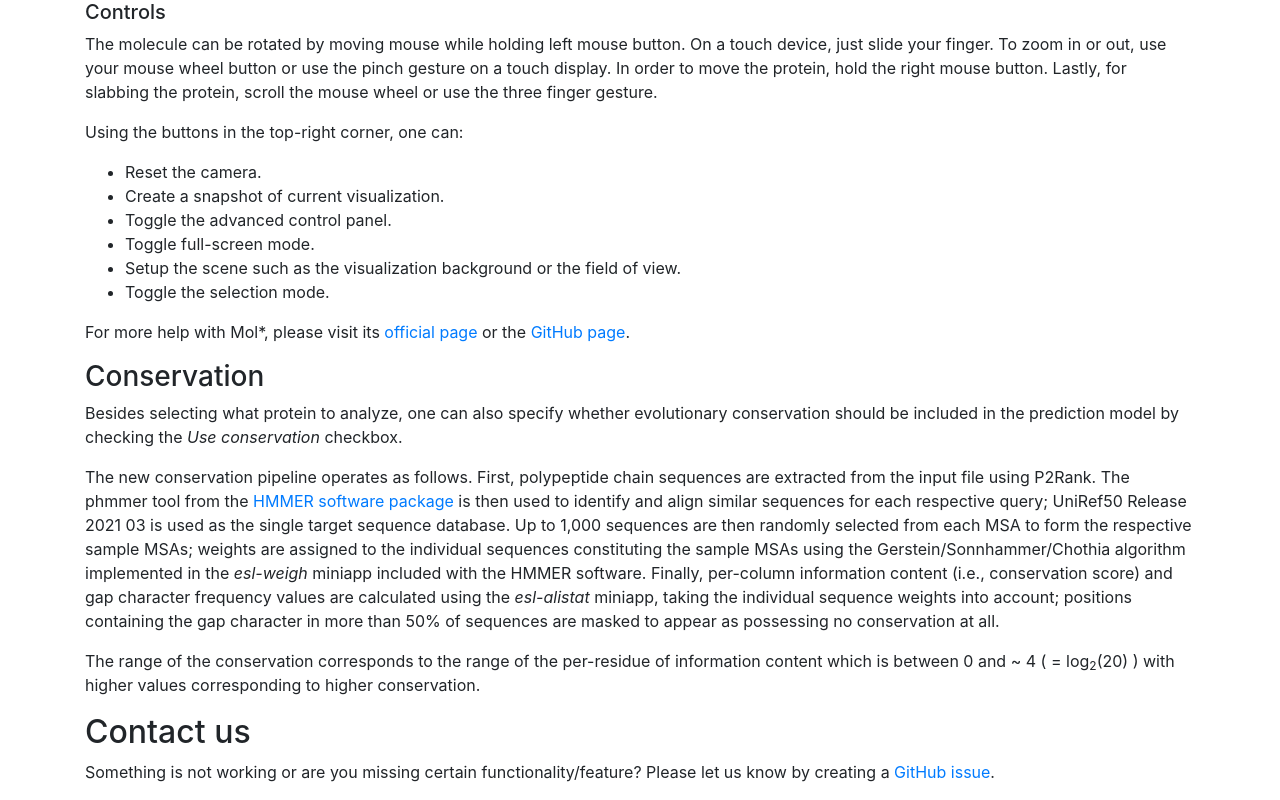
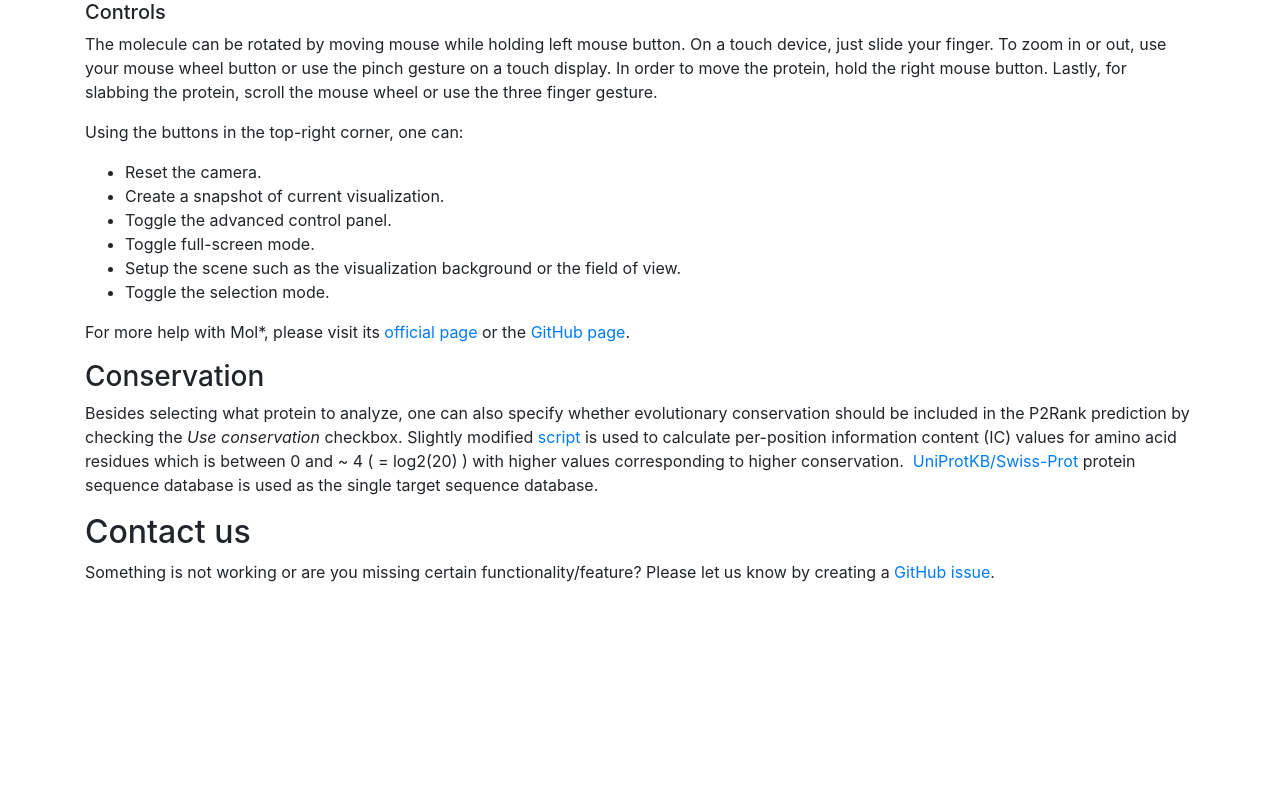
Before and after one commit to milantru/prankweb, a React (Vite) app in the folder src/frontend/: page /help in a window 1280 px wide. Shown: the part 1201-2001 px from the top of the page. After the commit the page ends 1801 px from the top, so only its background shows below. Built offline with nearby package versions, Linux system fonts and the light colour scheme.

Commit message:
Update description

```diff
--- a/src/frontend/src/pages/help/Help.tsx
+++ b/src/frontend/src/pages/help/Help.tsx
@@ -111,25 +111,13 @@ function Help() {
             <h3 id="conservation">Conservation</h3>
             <p>
                 Besides selecting what protein to analyze, one can also specify whether evolutionary conservation should be
-                included in the prediction model by checking the <em>Use conservation</em> checkbox.
-            </p>
-            <p>
-                The new conservation pipeline operates as follows.
-                First, polypeptide chain sequences are extracted from the input file using P2Rank.
-                The phmmer tool from the <a href="http://hmmer.org/" target="_blank" rel="noopener noreferrer">HMMER
-                    software package</a> is then used to identify and align similar sequences for each respective query; UniRef50
-                Release 2021 03 is used as the single target sequence database.
-                Up to 1,000 sequences are then randomly selected from each MSA to form the respective sample MSAs; weights are
-                assigned to the individual sequences constituting the sample MSAs using the Gerstein/Sonnhammer/Chothia algorithm
-                implemented in the <em>esl-weigh</em> miniapp included with the HMMER software.
-                Finally, per-column information content (i.e., conservation score) and gap character frequency values are
-                calculated using the <em>esl-alistat</em> miniapp, taking the individual sequence weights into account; positions
-                containing the gap character in more than 50% of sequences are masked to appear as possessing no conservation at
-                all.
-            </p>
-            <p>
-                The range of the conservation corresponds to the range of the per-residue of information content which is between
-                0 and ~&nbsp;4 (&nbsp;=&nbsp;log<sub>2</sub>(20)&nbsp;) with higher values corresponding to higher conservation.
+                included in the P2Rank prediction by checking the <em>Use conservation</em> checkbox. Slightly modified
+                <a href="https://github.com/cusbg/prankweb/blob/main/conservation/hmm_based/conservation_hmm_based.py"> script </a>
+                is used to calculate per-position information content (IC) values for amino acid residues which is between 0 and ~ 4 ( = log2(20) )
+                with higher values corresponding to higher conservation.
+                <a href="https://ftp.expasy.org/databases/uniprot/current_release/knowledgebase/complete/uniprot_sprot.fasta.gz">
+                &nbsp; UniProtKB/Swiss-Prot </a>
+                protein sequence database is used as the single target sequence database.
             </p>
 
             <h2 id="contact-us">Contact us</h2>
```
